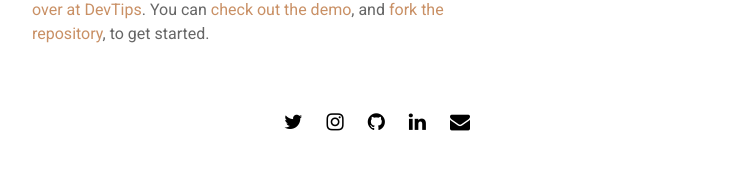
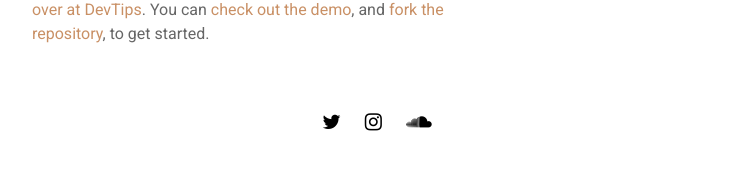
Before and after one commit to shaolnbeats/shaolnbeats.github.io, a Jekyll site: the page built from pages/about.md, in a window 1280 px wide. Shown: the part 259-429 px from the top of the page, without its empty margins (263-1017 px from the left). Built offline with Jekyll 4.4.1, drawn with Linux system fonts in a browser that asks for light colours; nearby versions of some CDN libraries.

Commit message:
Update settings.yml

```diff
--- a/_data/settings.yml
+++ b/_data/settings.yml
@@ -11,21 +11,19 @@ menu:
 # Projects Section
 
 projects:
-- {name: 'Project One',   url: 'proj-1'}
-- {name: 'Project Two',   url: 'proj-2'}
-- {name: 'Project Three', url: 'proj-3'}
-- {name: 'Project Four',  url: 'proj-4'}
-- {name: 'Project Five',  url: 'proj-5'}
+- {name: '1',   url: 'proj-1'}
+- {name: '2',   url: 'proj-2'}
+- {name: '3', url: 'proj-3'}
+- {name: '4',  url: 'proj-4'}
+- {name: '5',  url: 'proj-5'}
 
 #-------------------------------
 # Contact Section
 
 social:
-- {icon: 'twitter',   link: 'https://twitter.com/paululele'}
-- {icon: 'instagram', link: 'https://instagram.com/paululele'}
-- {icon: 'github',    link: 'https://github.com/lenpaul'}
-- {icon: 'linkedin',  link: 'https://linkedin.com/in/lenpaul'}
-- {icon: 'envelope',  link: 'mailto:mailto:l.nguyen.paul@gmail.com'}
+- {icon: 'twitter',   link: 'https://twitter.com/beatsbyshaoln'}
+- {icon: 'instagram', link: 'https://instagram.com/beatsbyshaoln'}
+- {icon: 'soundcloud', link: 'https://soundcloud.com/shaoln'}
 
 # social network icons available: 'twitter' / 'facebook' / 'github' / 'pinterest' 'google-plus' / 'linkedin' / 'youtube' / 'instagram' / 'dribbble' / 'behance' / 'soundcloud' / 'vine'
 
@@ -48,7 +46,7 @@ seo:
 # NOTE: If you want to use Google Analytics for basic web tracking: Just uncomment and enter your UA-Code here.
 
 # If you are not using Google Analytics, please change 'google-ID' to an empty string
-google-analytics-ua: 'UA-112060364-3'
+google-analytics-ua: ''
 
 #-------------------------------
 # Disqus Section
```
